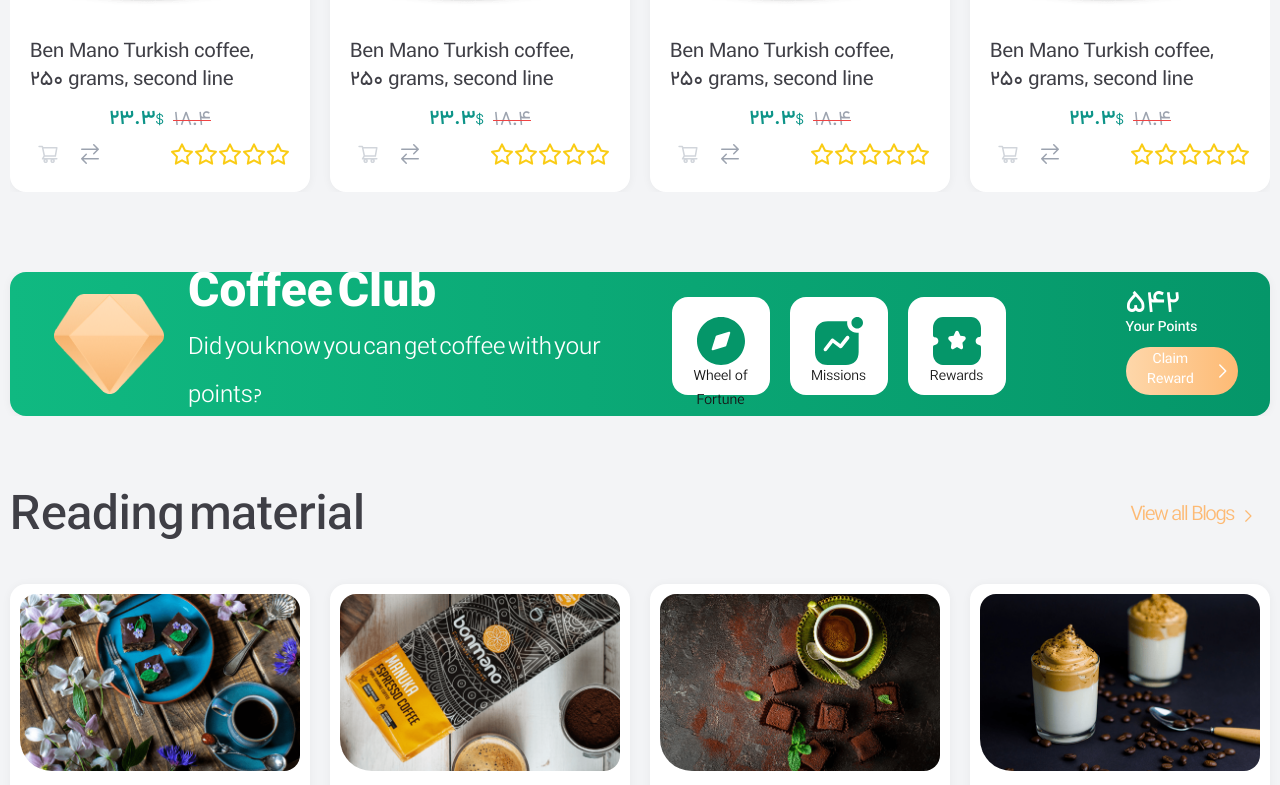
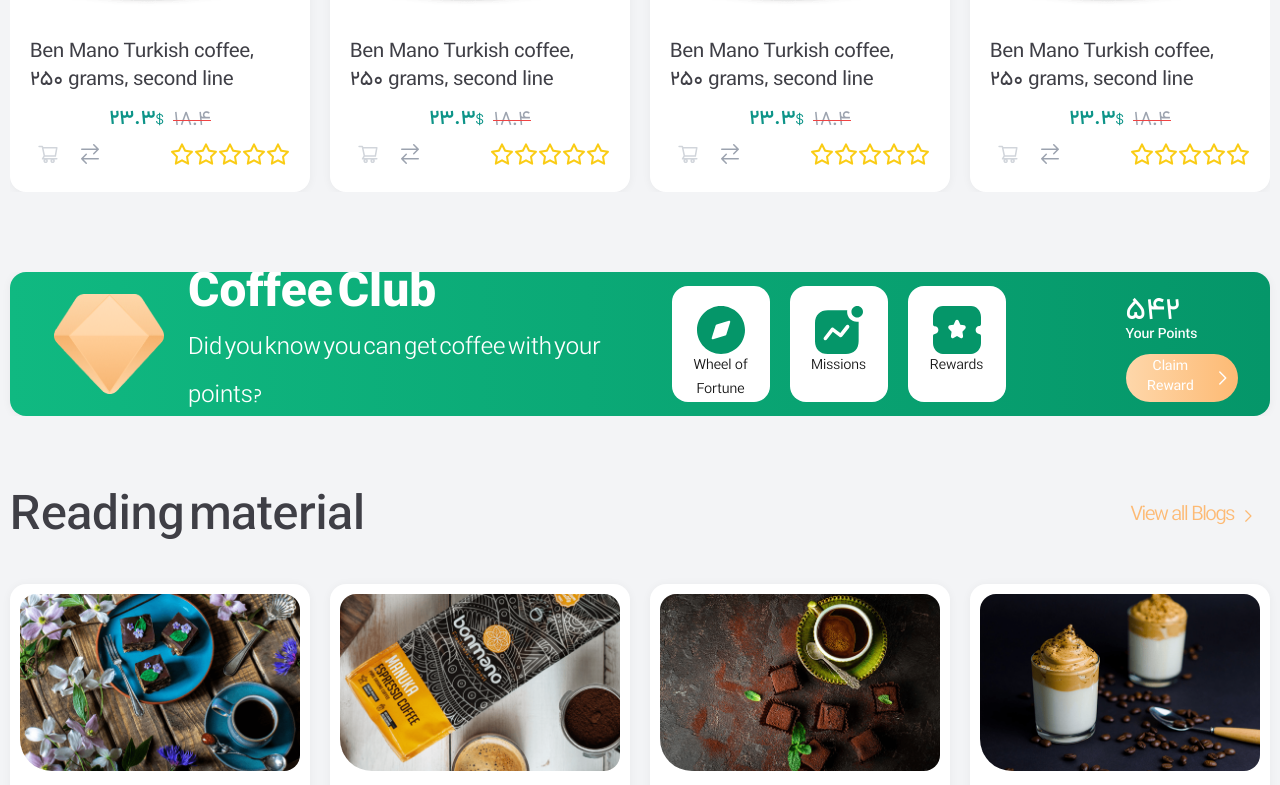
Before and after one commit to alirezatalebizadeh/blog-shopping, a Next.js app: page / in a window 1280 px wide. Shown: the part 3310-4095 px from the top of the page. Built offline with nearby package versions, Linux system fonts and the light colour scheme.

Commit message:
styling css

```diff
--- a/src/app/globals.css
+++ b/src/app/globals.css
@@ -171,7 +171,7 @@
     @apply flex items-start sm:items-center justify-between flex-col gap-y-[35px] lg:flex-row lg:h-36 rounded-2xl pt-[34px] pb-8 px-3 sm:py-[25px] md:py-[23px] md:px-[44px];
   }
   .coffee-banner-item-box {
-    @apply h-[98px] w-[72px] sm:w-20 sm:h-20 md:h-[98px] md:w-[98px] bg-white rounded-2xl;
+    @apply  w-[72px] sm:w-20  md:w-[98px] bg-white rounded-2xl;
   }
   .coffee-banner-btn {
     @apply flex items-center text-white font-DanaMedium text-xs md:text-sm py-1 pl-[6px] md:mt-2 md:py-[6px] md:pr-[10px] -mr-[7px] sm:-mr-[12px] md:-mr-[12px] mt-1 rounded-full bg-gradient-to-l from-[#fdba74] to-[#fed7aa] hover:from-[#ffffff] hover:to-[#ffffff] hover:text-[#000000] transition-all duration-300;
```
